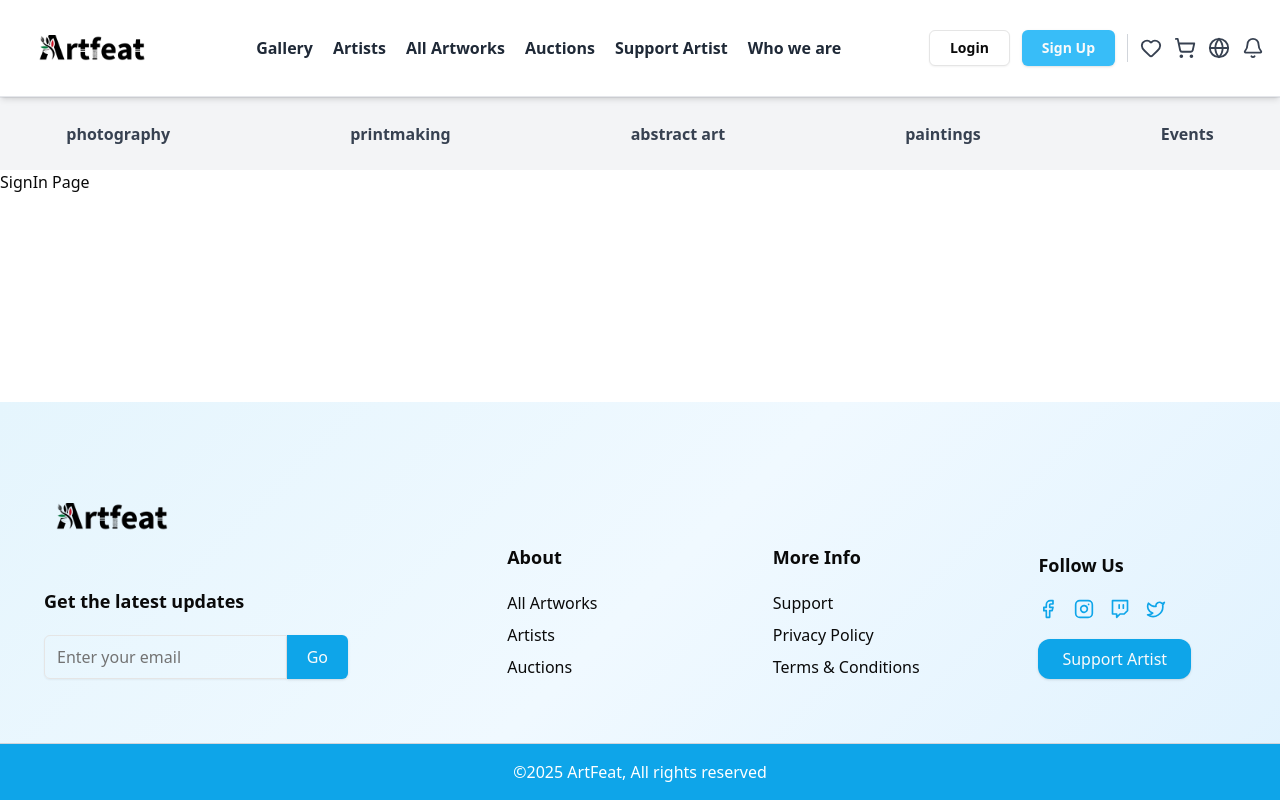
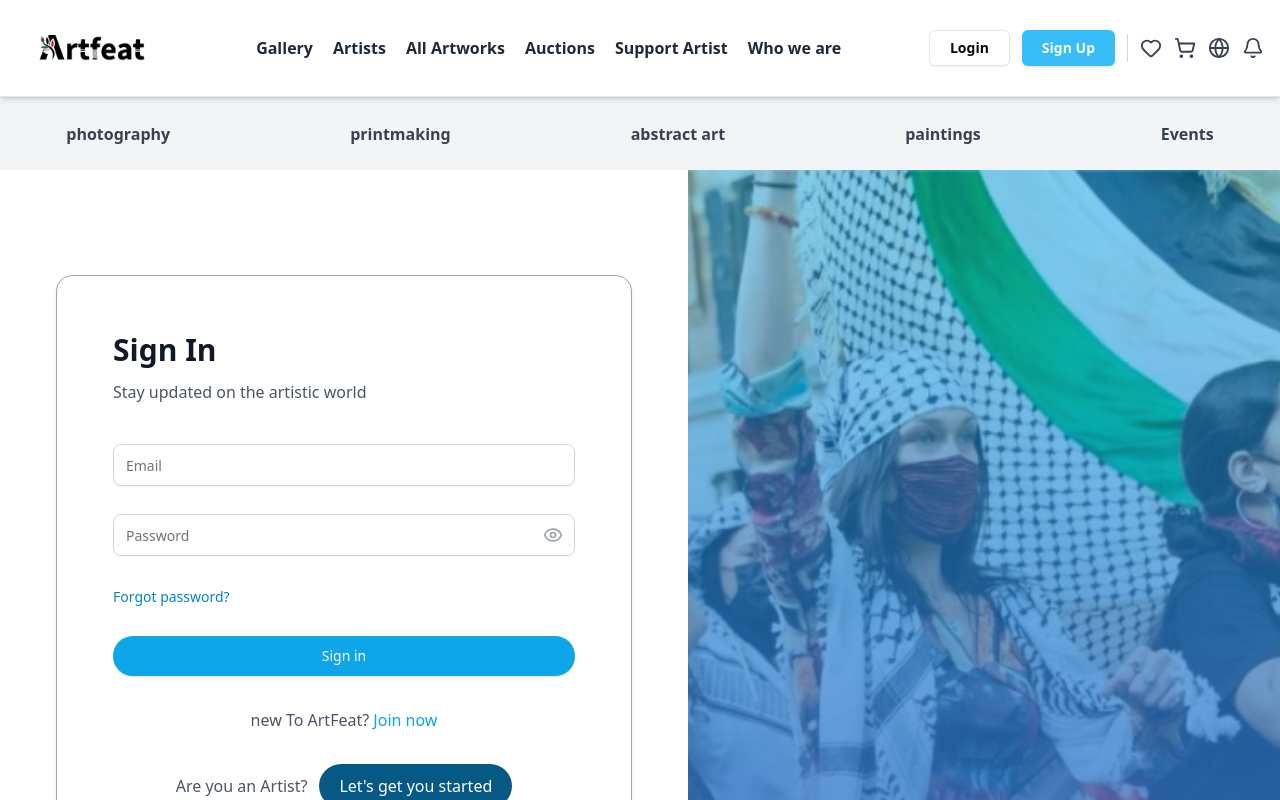
Before and after one commit to shahdhammouda02/ArtFeat, a React (Vite) app: page /signin in a window 1280 px wide. Shown: the top 800 px of the page. Built offline with nearby package versions, Linux system fonts and the light colour scheme.

Commit message:
signin page

```diff
--- a/package.json
+++ b/package.json
@@ -22,6 +22,7 @@
     "lucide-react": "^0.539.0",
     "react": "^19.1.1",
     "react-dom": "^19.1.1",
+    "react-hook-form": "^7.66.1",
     "react-router-dom": "^7.8.2",
     "tailwind-merge": "^3.3.1",
     "tailwindcss-animate": "^1.0.7"
--- a/src/pages/auth/signin/SignIn.tsx
+++ b/src/pages/auth/signin/SignIn.tsx
@@ -1,10 +1,167 @@
+import { useForm } from "react-hook-form";
+import { useState } from "react";
+import { Button } from "@/components/ui/button";
+import signin from "@/assets/images/signin.jpeg";
+import { Eye, EyeOff } from "lucide-react";
+import { Input } from "@/components/ui/input";
+
+type SignInFormValues = {
+  email: string;
+  password: string;
+};
 
 const SignIn = () => {
+  const {
+    register,
+    handleSubmit,
+    formState: { errors },
+  } = useForm<SignInFormValues>();
+
+  const [showPassword, setShowPassword] = useState(false);
+
+  const onSubmit: (data: SignInFormValues) => void = (data) => {
+    console.log(data);
+    // Handle sign in logic here
+  };
+
   return (
-    <div>
-        SignIn Page
+    <div className="min-h-screen bg-white flex">
+      {/* Left Section - Form with border and rounded */}
+      <div className="flex-1 flex flex-col justify-center py-12 px-4 sm:px-6 lg:px-12 xl:px-12 relative z-10">
+        {/* Background image for small screens */}
+        <div className="lg:hidden absolute inset-0 -z-10">
+          <img
+            src={signin}
+            alt="Artistic background"
+            className="w-full h-full object-cover"
+          />
+          <div className="absolute inset-0 bg-sky-500 bg-opacity-50"></div>
+        </div>
+
+        <div className="mx-auto w-full max-w-lg lg:max-w-xl border border-gray-400 rounded-2xl p-14 bg-white/80 backdrop-blur-sm lg:bg-white shadow-md">
+          {/* Header */}
+          <div className="text-left mb-10">
+            <h1 className="text-3xl font-bold text-gray-900 mb-3">Sign In</h1>
+            <p className="text-gray-600">Stay updated on the artistic world</p>
+          </div>
+
+          {/* Form */}
+          <form className="space-y-7" onSubmit={handleSubmit(onSubmit)}>
+            {/* Email field */}
+            <div>
+              <Input
+                id="email"
+                type="email"
+                placeholder="Email"
+                {...register("email", {
+                  required: "Email is required",
+                  pattern: {
+                    value: /^[A-Z0-9._%+-]+@[A-Z0-9.-]+\.[A-Z]{2,}$/i,
+                    message: "Invalid email address",
+                  },
+                })}
+                className="w-full py-5 border border-gray-300 rounded-lg focus:outline-none focus:ring-2 focus:ring-sky-500 focus:border-transparent"
+              />
+              {errors.email && (
+                <p className="text-red-500 text-sm mt-2">
+                  {errors.email.message}
+                </p>
+              )}
+            </div>
+
+            {/* Password field */}
+            <div className="relative">
+              <Input
+                id="password"
+                placeholder="Password"
+                type={showPassword ? "text" : "password"}
+                {...register("password", {
+                  required: "Password is required",
+                  minLength: {
+                    value: 6,
+                    message: "Password must be at least 6 characters",
+                  },
+                })}
+                className="w-full py-5 border border-gray-300 rounded-lg focus:outline-none focus:ring-2 focus:ring-blue-500 focus:border-transparent pr-10"
+              />
+              {/* Eye icon */}
+              <button
+                type="button"
+                className="absolute right-3 top-1/2 transform -translate-y-1/2 text-gray-400 hover:text-gray-600"
+                onClick={() => setShowPassword(!showPassword)}
+              >
+                {showPassword ? (
+                  <EyeOff className="w-5 h-5" />
+                ) : (
+                  <Eye className="w-5 h-5" />
+                )}
+              </button>
+              {errors.password && (
+                <p className="text-red-500 text-sm mt-2">
+                  {errors.password.message}
+                </p>
+              )}
+            </div>
+
+            {/* Forgot password - aligned left */}
+            <div className="text-left">
+              <a href="#" className="text-sm text-sky-600 hover:text-sky-500">
+                Forgot password?
+              </a>
+            </div>
+
+            {/* Sign in button with rounded-xl */}
+            <Button
+              variant="default"
+              className="w-full bg-sky-500 text-white py-5 px-4 rounded-full hover:bg-sky-600 focus:outline-none focus:ring-2 focus:ring-blue-500 focus:ring-offset-2 transition-colors"
+            >
+              Sign in
+            </Button>
+          </form>
+
+          {/* New user section - centered */}
+          <div className="text-center mt-8">
+            <p className="text-gray-600">
+              new To ArtFeat?{" "}
+              <a
+                href="#"
+                className="text-sky-500 hover:text-sky-600 font-medium"
+              >
+                Join now
+              </a>
+            </p>
+          </div>
+
+          {/* Artist section - centered with background */}
+          <div className="text-center mt-8">
+            <div className="flex items-center justify-center gap-3">
+              <p className="text-gray-600 mb-0">Are you an Artist?</p>
+              <a
+                href="#"
+                className="inline-block bg-sky-800 text-white px-5 py-2.5 rounded-full hover:bg-sky-900 focus:outline-none focus:ring-2 focus:ring-sky-500 focus:ring-offset-2 transition-colors font-medium"
+              >
+                Let's get you started
+              </a>
+            </div>
+          </div>
+        </div>
+      </div>
+
+      {/* Right Section - Image with light blue overlay only */}
+      <div className="hidden lg:block flex-1 relative">
+        <div className="absolute inset-0">
+          {/* Background Image */}
+          <img
+            src={signin}
+            alt="Artistic background"
+            className="w-full h-full object-cover"
+          />
+          {/* Light Blue Overlay only - no text or icons */}
+          <div className="absolute inset-0 bg-sky-500 bg-opacity-50"></div>
+        </div>
+      </div>
     </div>
-  )
-}
+  );
+};
 
-export default SignIn
+export default SignIn;
```
Also changed, not shown: 1 other file (tests, documents, lock files or other folders).
